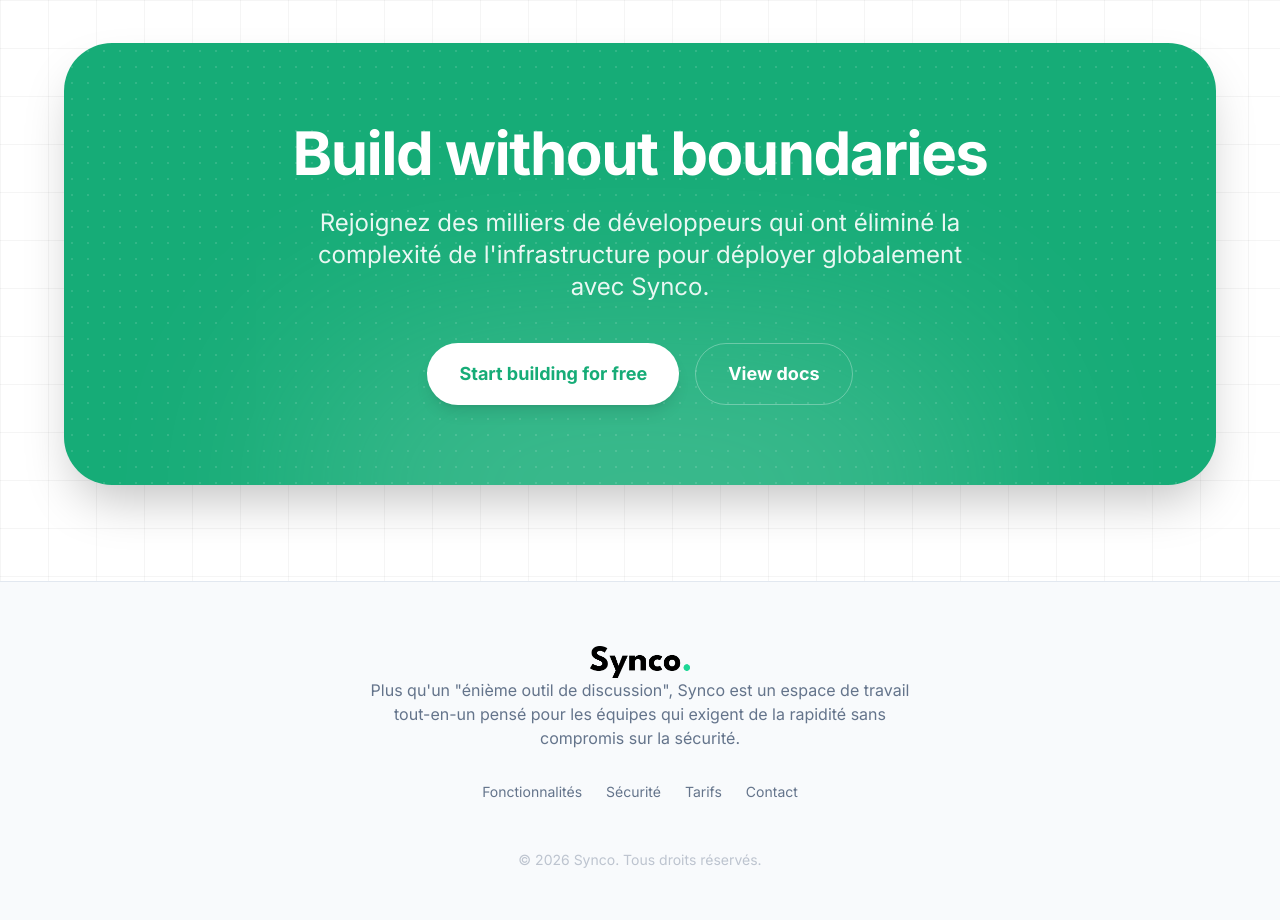
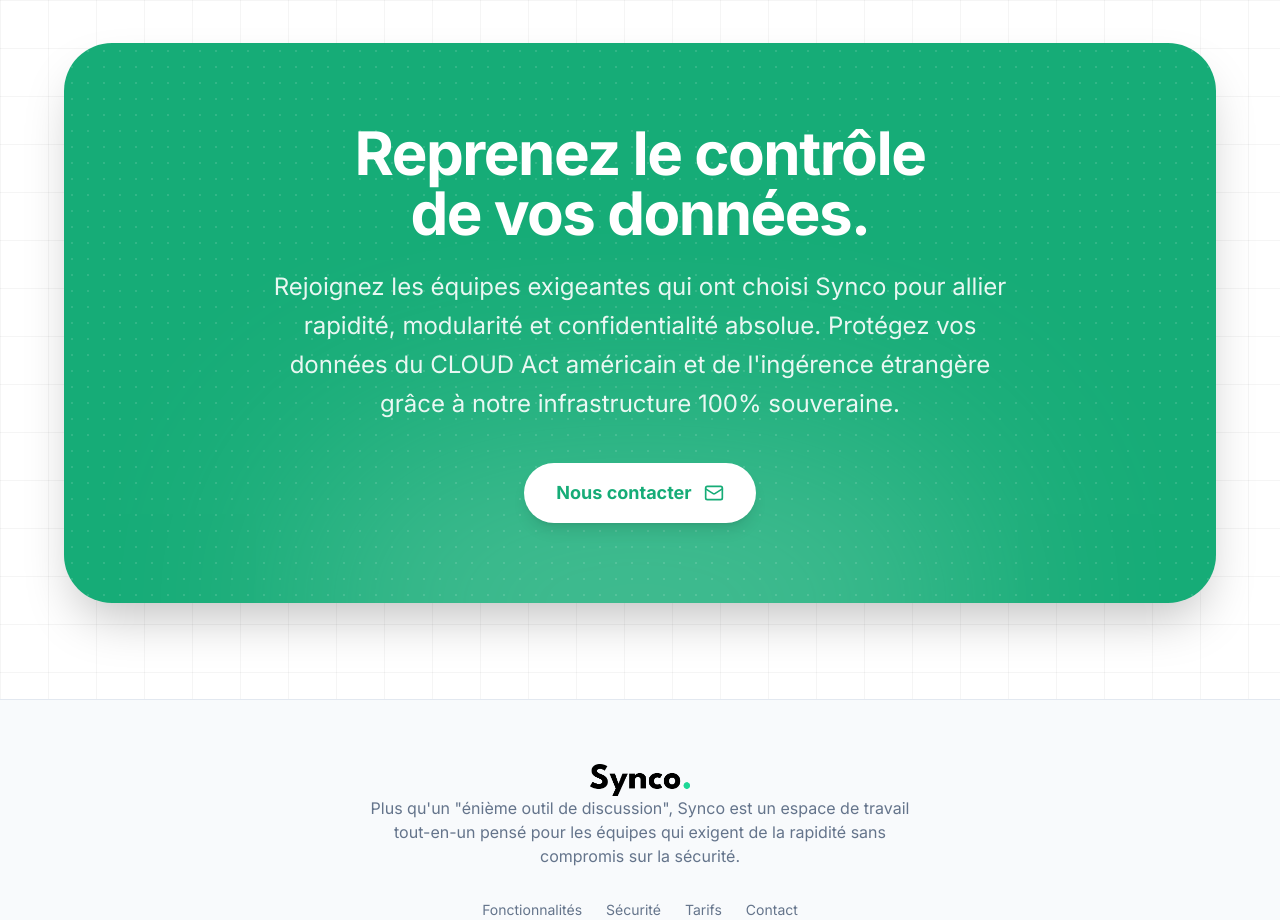
Before and after one commit to SilverCore-Git/synco_www, a Next.js app: page / in a window 1280 px wide. Shown: the part 7680-8600 px from the top of the page. Built offline with nearby package versions, Linux system fonts and the light colour scheme.

Commit message:
Update Cta.tsx

```diff
--- a/src/components/Cta.tsx
+++ b/src/components/Cta.tsx
@@ -1,6 +1,7 @@
 "use client";
 
 import { motion } from "framer-motion";
+import { Mail } from "lucide-react";
 
 export function Cta() {
   return (
@@ -20,18 +21,18 @@ export function Cta() {
 
         <div className="relative z-10">
           <h2 className="text-4xl sm:text-6xl font-bold text-white mb-6 tracking-tight">
-            Build without boundaries
+            Reprenez le contrôle
+            <br />
+            de vos données.
           </h2>
-          <p className="text-xl sm:text-2xl text-white/90 mb-10 max-w-2xl mx-auto">
-            Rejoignez des milliers de développeurs qui ont éliminé la complexité de l'infrastructure pour déployer globalement avec Synco.
+          <p className="text-xl sm:text-2xl text-white/90 mb-10 max-w-3xl mx-auto leading-relaxed">
+            Rejoignez les équipes exigeantes qui ont choisi Synco pour allier rapidité, modularité et confidentialité absolue. Protégez vos données du CLOUD Act américain et de l'ingérence étrangère grâce à notre infrastructure 100% souveraine.
           </p>
 
           <div className="flex flex-col sm:flex-row justify-center gap-4">
-            <button className="px-8 py-4 rounded-full bg-white text-primary font-bold text-lg hover:bg-slate-50 transition-colors shadow-lg">
-              Start building for free
-            </button>
-            <button className="px-8 py-4 rounded-full border border-white/30 text-white font-bold text-lg hover:bg-white/10 transition-colors">
-              View docs
+            <button className="group cursor-pointer inline-flex items-center justify-center gap-3 px-8 py-4 rounded-full bg-white text-primary font-bold text-lg hover:bg-slate-50 transition-all shadow-lg hover:shadow-xl active:scale-95">
+              Nous contacter
+              <Mail className="w-5 h-5 group-hover:translate-x-1 group-hover:-translate-y-1 transition-transform" />
             </button>
           </div>
         </div>
```
